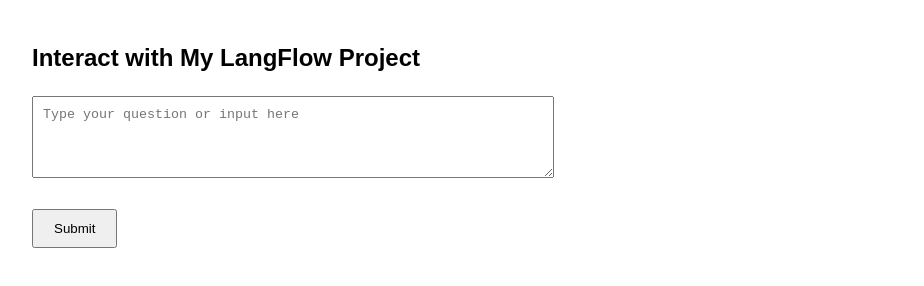
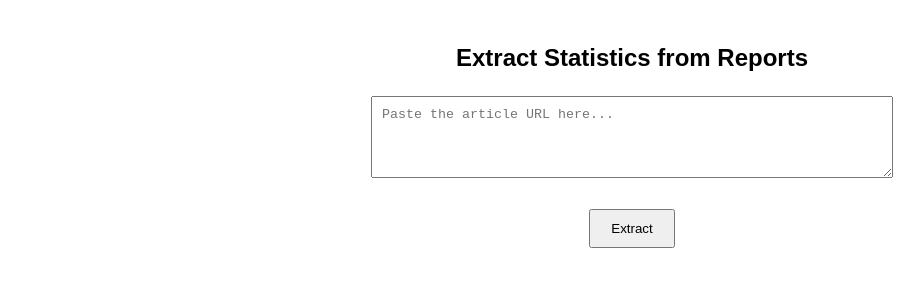
Before and after one commit to Drominaman/langflow-web-app, a plain HTML site: page index.html in a window 1280 px wide. Shown: the whole page, without its empty margins (8-932 px from the left). Drawn offline with Linux system fonts and the light colour scheme.

Commit message:
Updated index.html with loading icon and renamed UI elements

```diff
--- a/index.html
+++ b/index.html
@@ -1,15 +1,16 @@
 <!DOCTYPE html>
 <html lang="en">
 <head>
-    <title>My LangFlow Web App</title>
+    <title>RGs Stat Extractor</title>
     <style>
         body {
             font-family: Arial, sans-serif;
             margin: 40px;
             line-height: 1.5;
+            text-align: center;
         }
         textarea {
-            width: 100%;
+            width: 80%;
             max-width: 500px;
             padding: 10px;
         }
@@ -31,25 +32,45 @@
         th {
             background-color: #eee;
         }
+        #loading {
+            display: none;
+            margin: 20px auto;
+        }
     </style>
 </head>
 <body>
-    <h2>Interact with My LangFlow Project</h2>
-    <textarea id="message" rows="4" cols="50" placeholder="Type your question or input here"></textarea><br><br>
-    <button onclick="sendMessage()">Submit</button>
+
+    <h2>Extract Statistics from Reports</h2>
+    <textarea id="user-input" rows="4" cols="50" placeholder="Paste the article URL here..."></textarea><br><br>
+    <button onclick="extractStatistics()">Extract</button>
+
+    <div id="loading">
+        <img src="https://i.gifer.com/ZZ5H.gif" alt="Loading..." width="50" height="50">
+        <p>Processing your request...</p>
+    </div>
+
     <div id="response"></div>
 
     <script>
-    function sendMessage() {
-        const message = document.getElementById("message").value;
+    function extractStatistics() {
+        const userInput = document.getElementById("user-input").value.trim();
+        if (!userInput) {
+            alert("Please enter a valid URL.");
+            return;
+        }
+
+        document.getElementById("loading").style.display = "block";
+        document.getElementById("response").innerHTML = "";
 
         fetch("/run_flow", {
             method: "POST",
             headers: {"Content-Type": "application/json"},
-            body: JSON.stringify({message})
+            body: JSON.stringify({ message: userInput })
         })
         .then(response => response.json())
         .then(data => {
+            document.getElementById("loading").style.display = "none";
+
             if (data.outputs && data.outputs[0] && data.outputs[0].outputs[0].results.message.text) {
                 const rawText = data.outputs[0].outputs[0].results.message.text;
                 document.getElementById("response").innerHTML = convertToTable(rawText);
@@ -58,6 +79,7 @@
             }
         })
         .catch(error => {
+            document.getElementById("loading").style.display = "none";
             document.getElementById("response").textContent = "An error occurred: " + error;
             console.error("Error:", error);
         });
@@ -86,5 +108,6 @@
         return tableHTML;
     }
     </script>
+
 </body>
 </html>
```
